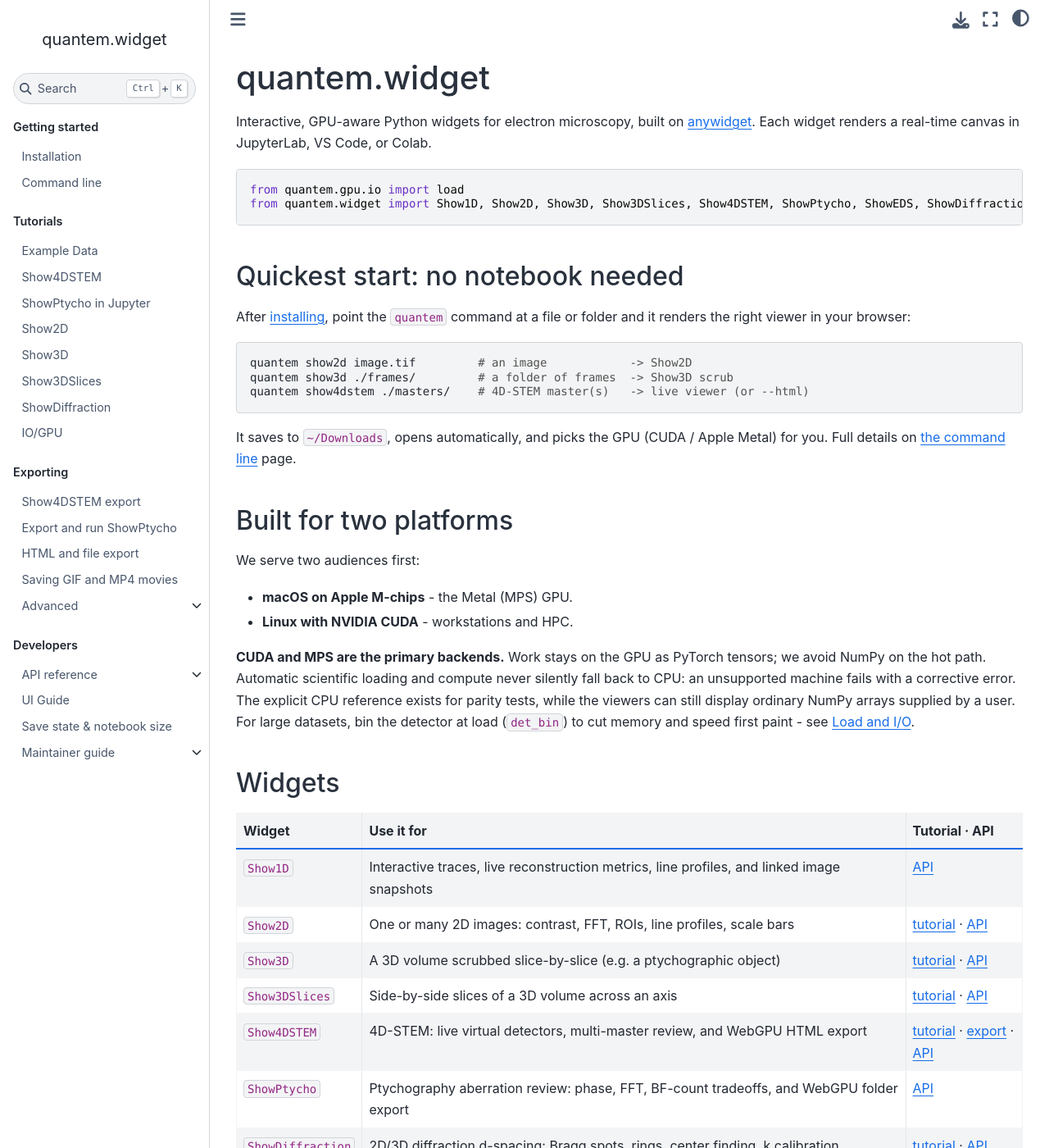
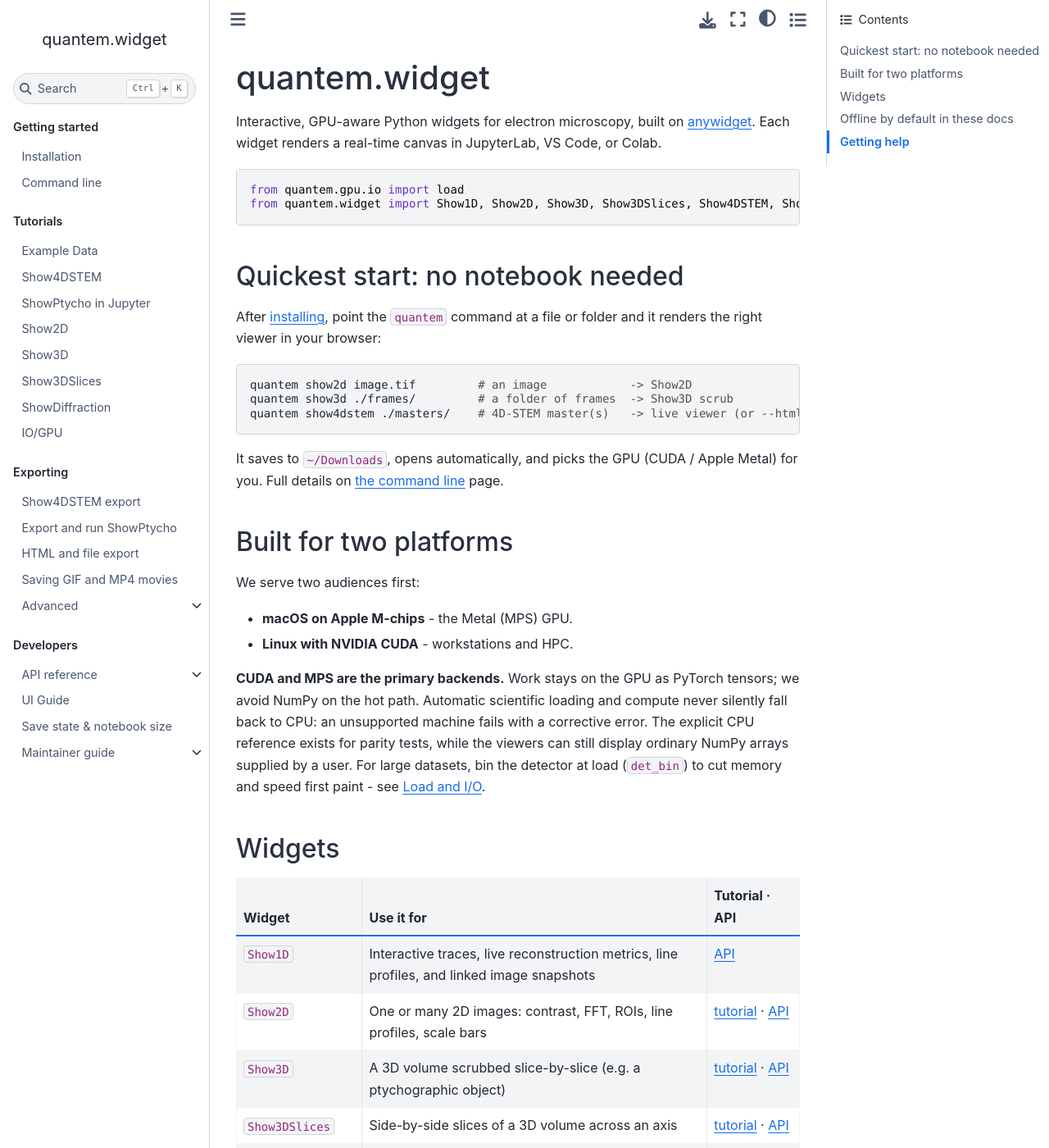
Before and after one commit to bobleesj/quantem.widget, a Jupyter Book: the page built from docs/intro.md, in a window 1280 px wide and 1400 px high. Shown: the whole window at 82% size. Built offline with Jupyter Book 1.0.4 settings and Sphinx 7.4.7 and the Sphinx Book theme 1.1.4, drawn with Linux system fonts in a browser that asks for light colours; some of the changed lines change nothing that is shown.

Commit message:
docs for quantem.widget: optimal loading + hideable sidebar (#191)
* optimize loading

* sidebar toc

* set optimal loading as default

```diff
--- a/docs/_config.yml
+++ b/docs/_config.yml
@@ -58,16 +58,17 @@
       - Quartz
     suppress_warnings:
       - "etoc.toctree"
-    # Drop the right-hand in-page "Contents" sidebar so wide widgets get the
-    # full column. custom.css enforces this and full-width article too.
+    # In-page Contents sidebar
     html_theme_options:
-      secondary_sidebar_items: []
+      secondary_sidebar_items: ["page-toc"]
     html_static_path:
       - "_static"
     html_extra_path:
       - "_extra"
     html_css_files:
       - custom.css
+    html_js_files:
+      - toc-toggle.js
     # Jupyter Book already injects the ipywidgets html-manager that rehydrates the
     # baked anywidget views, so we do NOT add our own embed-amd: a second manager
     # mounts every widget twice. (Confirmed: removing this kills the double render.)
--- a/docs/_static/custom.css
+++ b/docs/_static/custom.css
@@ -1,13 +1,5 @@
-/* Interactive widgets are wide. Give the article the full page width, drop the
-   right-hand in-page "Contents" sidebar, and let any still-wider output scroll
-   horizontally instead of being clipped. */
-
-/* Remove the secondary (right) table-of-contents sidebar. */
-.bd-sidebar-secondary,
-.bd-toc,
-div.bd-sidebar-secondary {
-  display: none !important;
-}
+/* Interactive widgets are wide. Give the article the full page width and let
+   any still-wider output scroll horizontally instead of being clipped. */
 
 /* Use the full available width for the page and article columns. */
 .bd-page-width,
@@ -15,6 +7,13 @@
 .bd-article-container,
 .bd-article {
   max-width: 100% !important;
+}
+
+/* Contents sidebar toggle */
+@media (min-width: 960px) {
+  html.toc-hidden .bd-sidebar-secondary {
+    display: none !important;
+  }
 }
 
 /* Never clip a widget; scroll it if it is wider than the column. */
--- /dev/null
+++ b/docs/_static/toc-toggle.js
@@ -0,0 +1,38 @@
+// Contents sidebar toggle
+(function () {
+  const KEY = "quantem-docs-hide-toc";
+
+  let hidden = false;
+  try {
+    hidden = localStorage.getItem(KEY) === "1";
+  } catch (e) {}
+  if (hidden) {
+    document.documentElement.classList.add("toc-hidden");
+  }
+
+  document.addEventListener("DOMContentLoaded", function () {
+    const sidebar = document.querySelector(".bd-sidebar-secondary");
+    if (!sidebar) return;
+
+    const button = document.createElement("button");
+    button.className = "btn btn-sm toc-toggle-button";
+    button.type = "button";
+    button.title = "Show or hide the contents sidebar";
+    button.setAttribute("aria-label", "Show or hide the contents sidebar");
+    button.innerHTML = '<i class="fas fa-list"></i>';
+    button.addEventListener("click", function () {
+      const nowHidden = !document.documentElement.classList.contains("toc-hidden");
+      document.documentElement.classList.toggle("toc-hidden", nowHidden);
+      try {
+        localStorage.setItem(KEY, nowHidden ? "1" : "0");
+      } catch (e) {}
+    });
+
+    const header = document.querySelector(".article-header-buttons");
+    if (header) {
+      header.appendChild(button);
+    } else {
+      sidebar.prepend(button);
+    }
+  });
+})();
--- /dev/null
+++ b/docs/serve.py
@@ -0,0 +1,57 @@
+"""Gzip-compressing preview server for the built docs.
+
+Usage: python docs/serve.py [--host HOST] [--port PORT]
+"""
+
+import argparse
+import gzip
+import os
+from http.server import SimpleHTTPRequestHandler, ThreadingHTTPServer
+
+COMPRESSIBLE = {".html", ".js", ".css", ".json", ".svg", ".txt", ".map"}
+
+
+class GzipHandler(SimpleHTTPRequestHandler):
+    protocol_version = "HTTP/1.1"
+
+    def end_headers(self):
+        # no stale pages during preview
+        self.send_header("Cache-Control", "no-store")
+        super().end_headers()
+
+    def do_GET(self):
+        path = self.translate_path(self.path)
+        if os.path.isdir(path):
+            path = os.path.join(path, "index.html")
+        ext = os.path.splitext(path)[1].lower()
+        accepts_gzip = "gzip" in self.headers.get("Accept-Encoding", "")
+        if accepts_gzip and ext in COMPRESSIBLE and os.path.isfile(path):
+            with open(path, "rb") as f:
+                data = gzip.compress(f.read(), 6)
+            self.send_response(200)
+            self.send_header("Content-Type", self.guess_type(path))
+            self.send_header("Content-Encoding", "gzip")
+            self.send_header("Content-Length", str(len(data)))
+            self.end_headers()
+            self.wfile.write(data)
+        else:
+            super().do_GET()
+
+
+def main():
+    parser = argparse.ArgumentParser(description=__doc__.splitlines()[0])
+    parser.add_argument("--host", default="127.0.0.1")
+    parser.add_argument("--port", type=int, default=8767)
+    args = parser.parse_args()
+
+    html_dir = os.path.join(os.path.dirname(os.path.abspath(__file__)), "_build", "html")
+    if not os.path.isdir(html_dir):
+        raise SystemExit("docs/_build/html does not exist; run `jupyter-book build docs` first")
+    os.chdir(html_dir)
+
+    print(f"Serving docs at http://{args.host}:{args.port}/")
+    ThreadingHTTPServer((args.host, args.port), GzipHandler).serve_forever()
+
+
+if __name__ == "__main__":
+    main()
```
Also changed, not shown: 1 other file.
